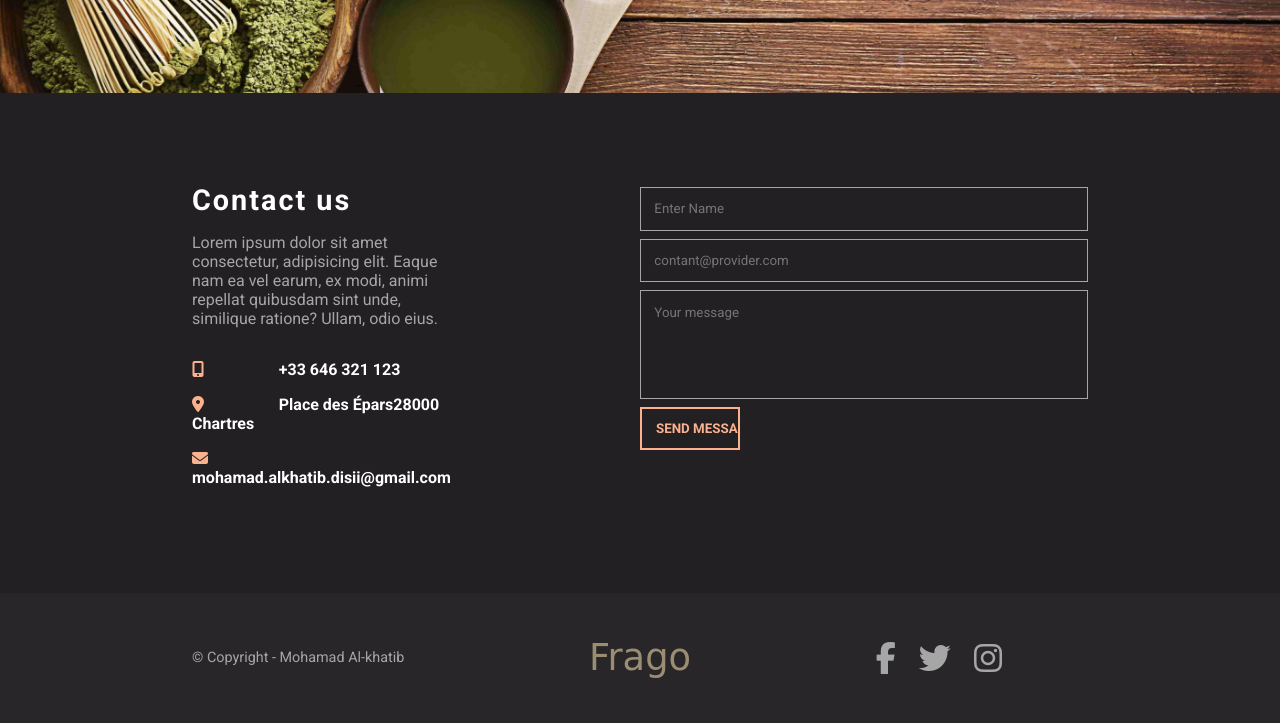
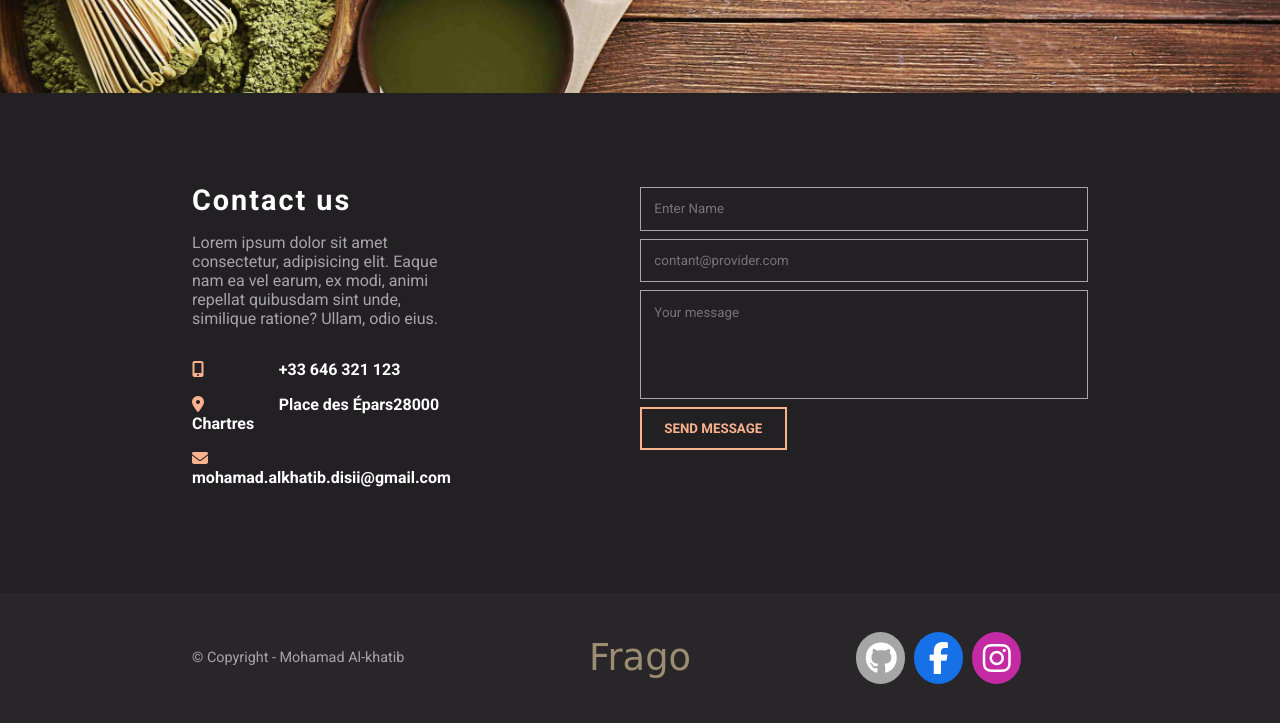
Before and after one commit to Argus416/Frago, a plain HTML site: page index.html in a window 1280 px wide. Shown: the part 1793-2516 px from the top of the page. Drawn offline with Linux system fonts and the light colour scheme; a web font is replaced by a local one.

Commit message:
fix little bugs

```diff
--- a/index.html
+++ b/index.html
@@ -201,9 +201,9 @@
            <span class="copyright">&copy; Copyright - Mohamad Al-khatib</span>
            <a href="index.html" class="logo-footer">Frago</a>
            <div class="social-media">
-               <i class="fab fa-facebook-f fa-2x"></i>
-               <i class="fab fa-twitter fa-2x"></i>
-               <i class="fab fa-instagram fa-2x"></i>
+               <a href="https://github.com/Argus416?tab=repositories" target="blanche"><i class="fab fa-github fa-2x"></i></a>
+               <a href="#"><i class="fab fa-facebook-f fa-2x"></i></a>
+               <a href="""><i class="fab fa-instagram fa-2x"></i></a>
            </div>
        </div>
    </footer>
--- a/style/_var.scss
+++ b/style/_var.scss
@@ -5,4 +5,5 @@ $white : white;
 $light-white : #a6a6a6;
 $light-coral: #FAB28E;
 $light-brown : #75321C;
+$blue : #1771E6;
 $widthPC : 70%;
--- a/style/style.scss
+++ b/style/style.scss
@@ -14,7 +14,7 @@ body{
 button, input, input::placeholder, textarea{
     font-family: 'Roboto', 'Arial', sans-serif;
 }
-button{
+button, input, a, i{
     transition: all .3s ease;
 }
 h1, h2, h3, h4, h5{
@@ -301,6 +301,7 @@ section.book_a_table{
                 input[type=submit]{
                     @include btnIn();
                     width: 22%;
+                    min-width: 146.517px;
                 }
             }
 
@@ -331,9 +332,37 @@ footer{
             font-size: 2.3rem;
         }
         .social-media{
-            i{
+            a{
+                color: $light-white;
+                i{
+                    width: 30px;
+                    padding: .3em;
+                    border-radius: 50%;
+                    &:hover{
+                        opacity: .8;
+                    }
+                }
+
+                &:nth-child(1){
+                    i{
+                        background-color: $light-white;
+                        color: $white;
+                    }
+                }
                 &:nth-child(2){
-                    margin: 0 .6em;
+                    margin: 0 .3em;
+                    i{
+                        background-color: $blue;
+                        color: $white;
+                    }
+                }
+                &:nth-child(3){
+                    i{
+                        text-align: center;
+                        color: $white;
+                        background-color: #C32AA3;
+                        padding: .3em;
+                    }
                 }
             }
         }
```
Also changed, not shown: style/style.css, 1 other file.
